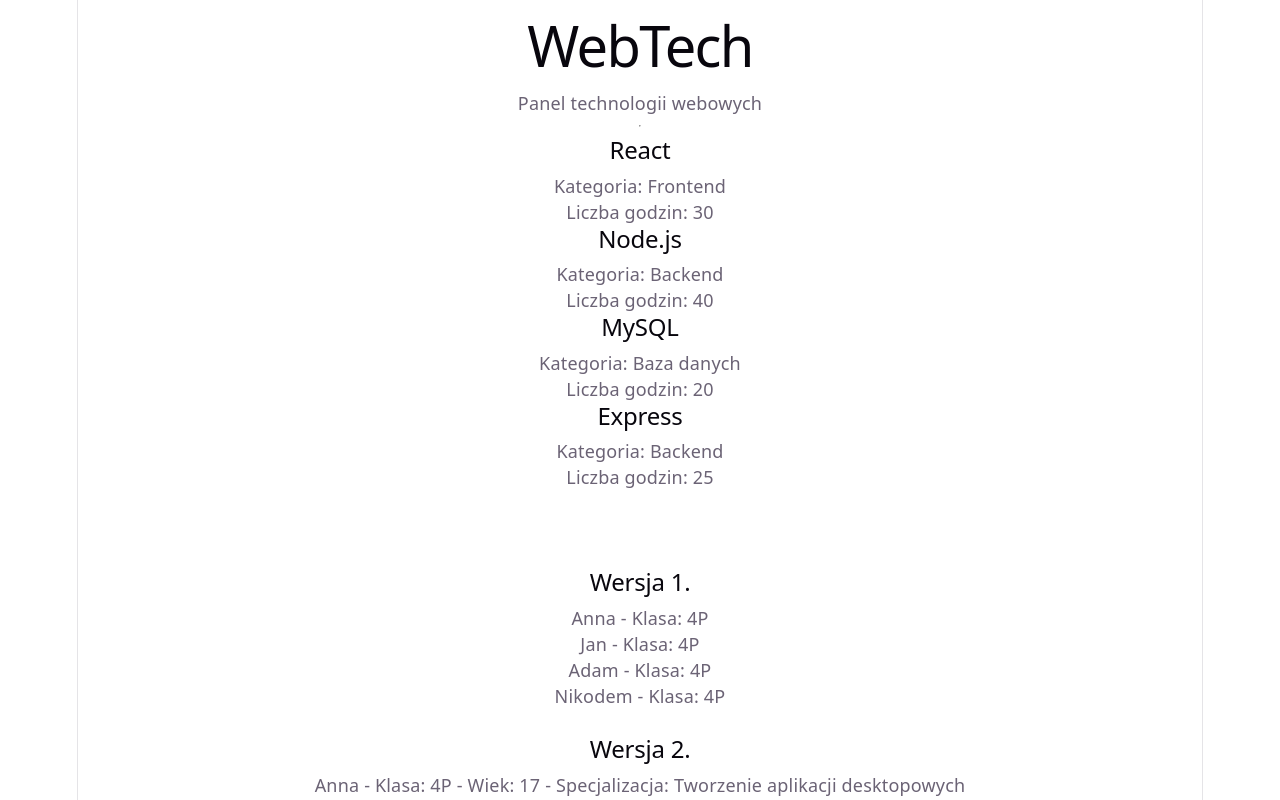
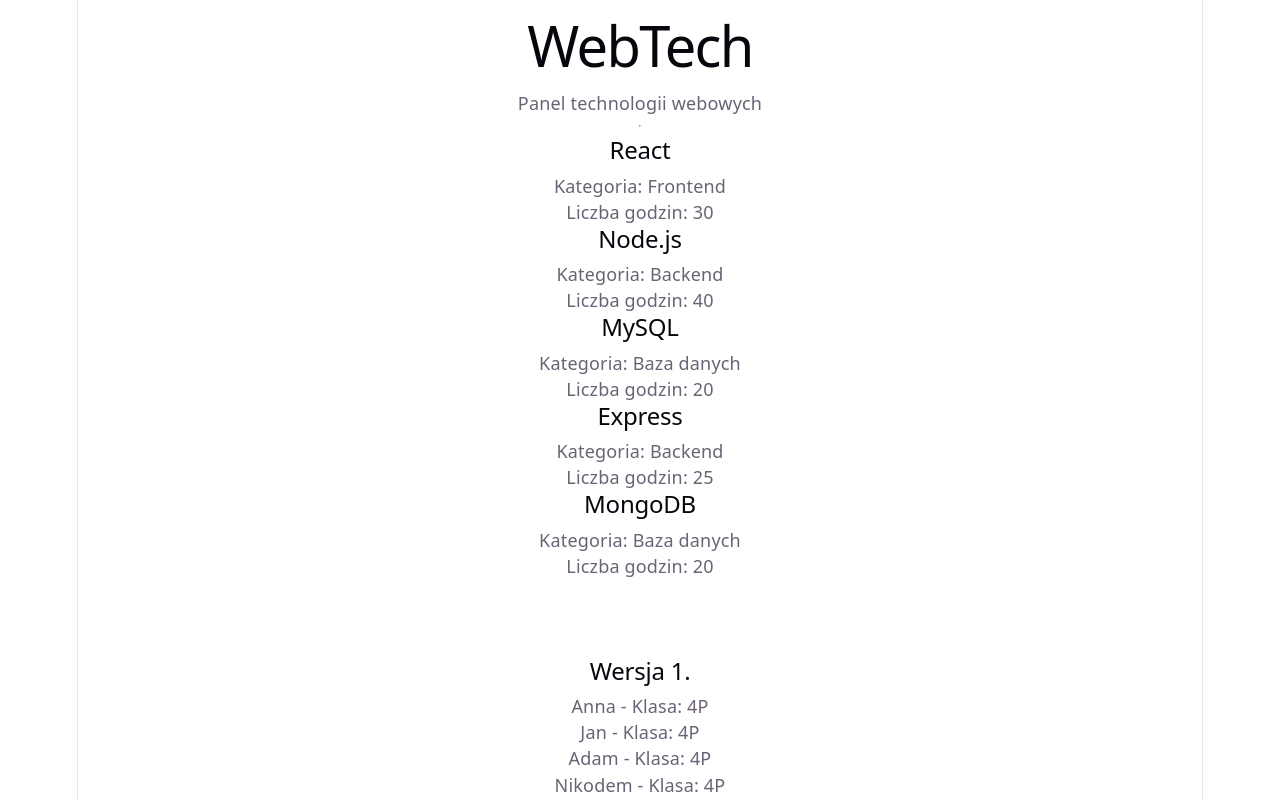
Before and after one commit to WK-11-toriiexe/WK_11_WebTech, a React (Vite) app: page / in a window 1280 px wide. Shown: the top 800 px of the page. Built offline with nearby package versions, Linux system fonts and the light colour scheme.

Commit message:
dodatkowy obiekt w technologies

```diff
--- a/src/App.jsx
+++ b/src/App.jsx
@@ -30,6 +30,12 @@ function App() {
       name: "Express",
       category: "Backend",
       hours: 25
+    },
+    {
+    id: 5,
+    name: "MongoDB",
+    category: "Baza danych",
+    hours: 20
     }
   ];
 
```
Also changed, not shown: notatki/App.jsx.txt.
